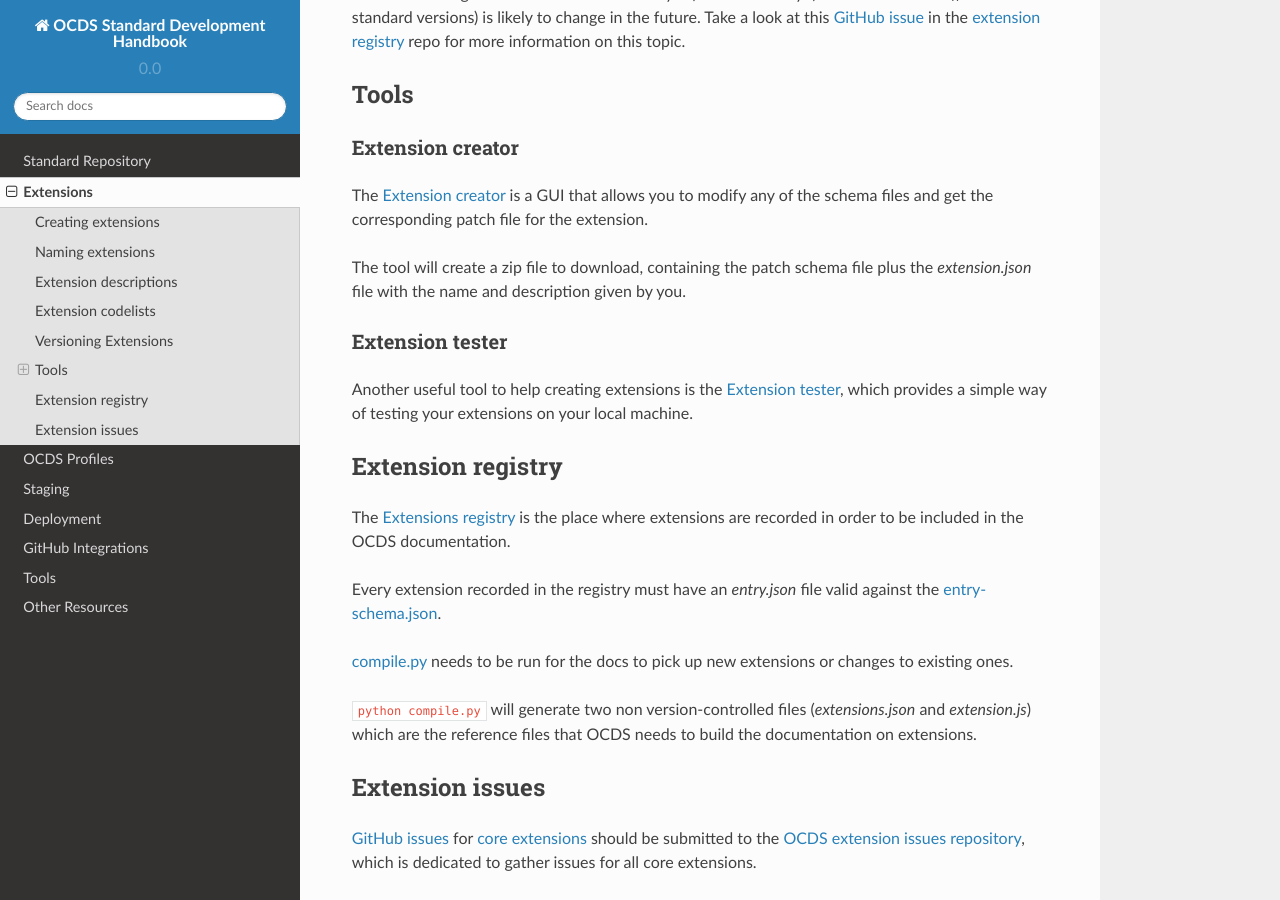
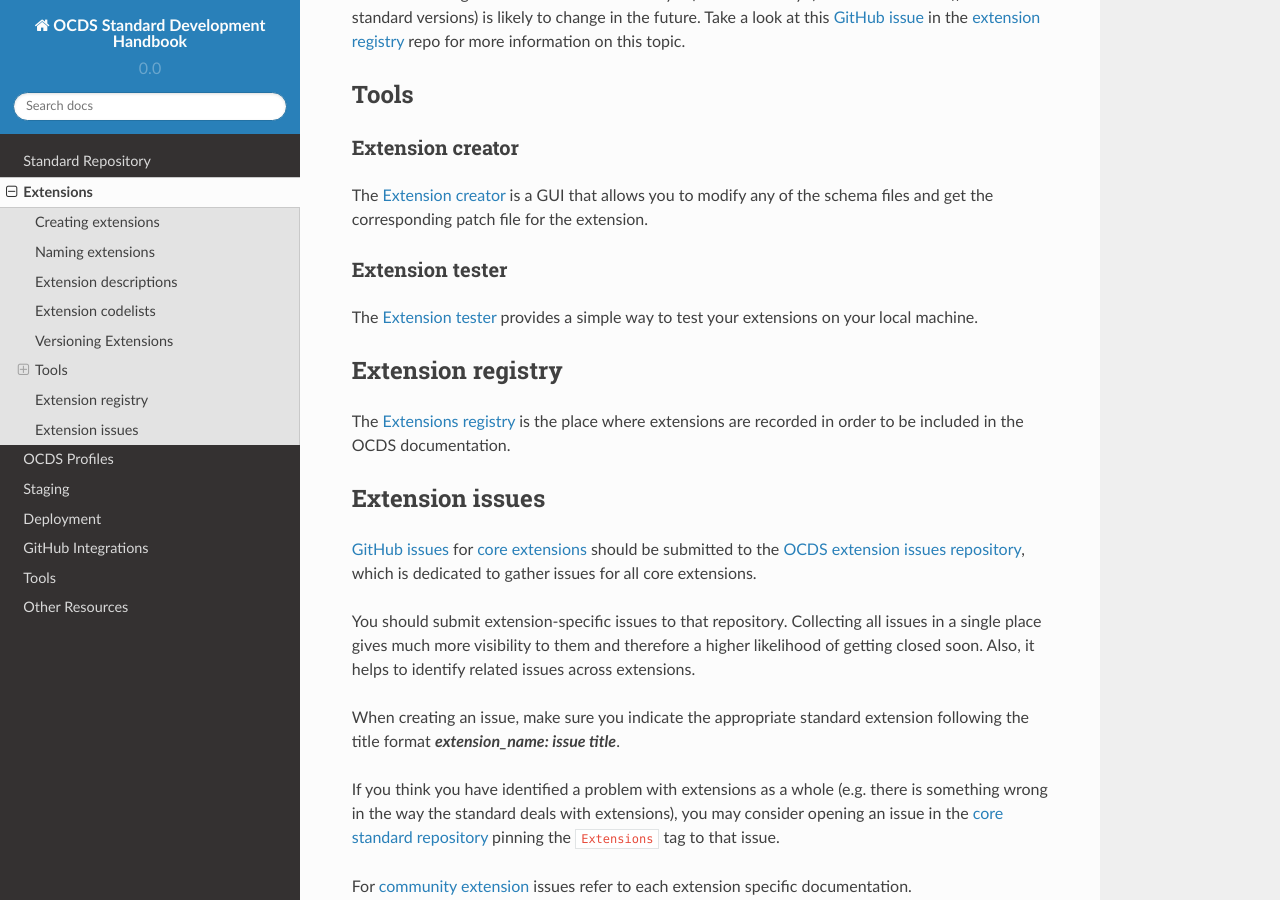
Before and after one commit to open-contracting/standard-development-handbook, a Sphinx documentation site: the page built from docs/extensions.md, in a window 1280 px wide and 900 px high, scrolled down 2282 px. Built offline with Sphinx 7.4.7 and the Read the Docs theme 2.0.0, drawn with Linux system fonts in a browser that asks for light colours.

Commit message:
Get rid of extra text for extension tools and registry

```diff
--- a/docs/extensions.md
+++ b/docs/extensions.md
@@ -73,22 +73,13 @@
 
 The [Extension creator](https://github.com/open-contracting/extension_creator) is a GUI that allows you to modify any of the schema files and get the corresponding patch file for the extension.
 
-The tool will create a zip file to download, containing the patch schema file plus the _extension.json_ file with the name and description given by you.
-
 ### Extension tester
 
-Another useful tool to help creating extensions is the [Extension tester](https://github.com/open-contracting/extension_tester), which provides a simple way of testing your extensions on your local machine.
+The [Extension tester](https://github.com/open-contracting/extension_tester) provides a simple way to test your extensions on your local machine.
 
 ## Extension registry
 
 The [Extensions registry](https://github.com/open-contracting/extension_registry) is the place where extensions are recorded in order to be included in the OCDS documentation.
-
-Every extension recorded in the registry must have an _entry.json_ file valid against the [entry-schema.json](https://github.com/open-contracting/extension_registry/blob/master/entry-schema.json).
-
-[compile.py](https://github.com/open-contracting/extension_registry/blob/master/compile.py) needs to be run for the docs to pick up
-new extensions or changes to existing ones.
-
-`python compile.py` will generate two non version-controlled files (_extensions.json_ and _extension.js_) which are the reference files that OCDS needs to build the documentation on extensions.
 
 ## Extension issues
 
```
